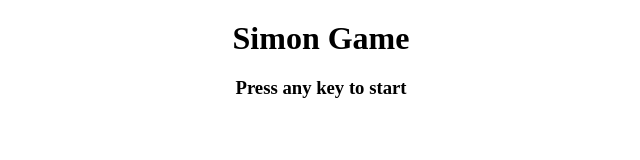
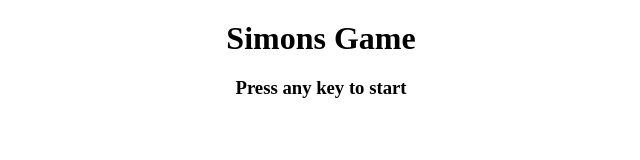
Before and after one commit to rahulgupta1660/Simons-Game, a plain HTML site: page index.html in a window 1280 px wide. Shown: the top 160 px of the page, without its empty margins (319-959 px from the left). Drawn offline with Linux system fonts and the light colour scheme.

Commit message:
changes in heading

```diff
--- a/index.html
+++ b/index.html
@@ -7,7 +7,7 @@
     <link rel="stylesheet" href="style.css" />
   </head>
   <body>
-    <h1 class="heading">Simon Game</h1>
+    <h1 class="heading">Simons Game</h1>
     <h3>Press any key to start</h3>
     <main>
       <div class="box">
```
